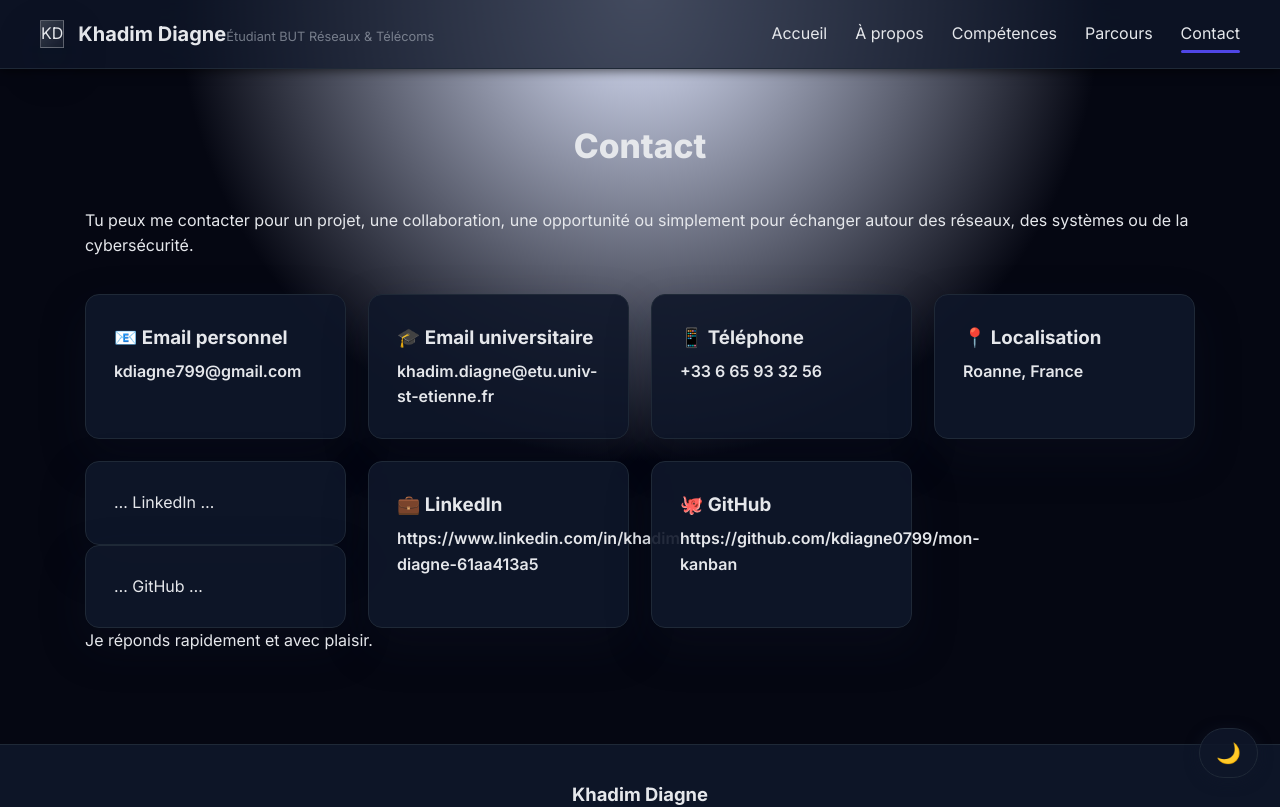
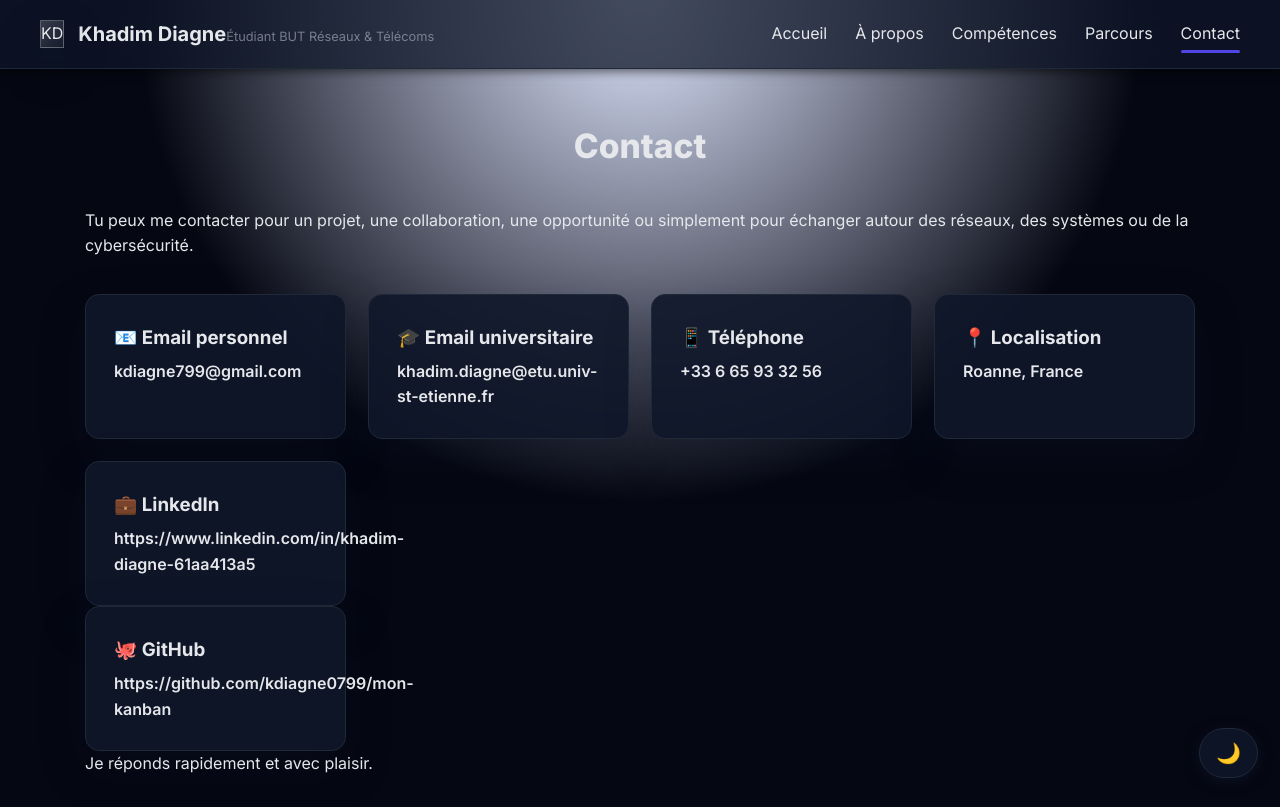
Before and after one commit to kdiagne0799/mon-kanban, a React (Vite) app: page /contact in a window 1280 px wide. Shown: the top 807 px of the page. Built offline with nearby package versions, Linux system fonts and the light colour scheme.

Commit message:
Refactor contact links section for clarity

```diff
--- a/src/pages/Contact.jsx
+++ b/src/pages/Contact.jsx
@@ -35,10 +35,8 @@ export default function Contact() {
           <p className="contact-value">Roanne, France</p>
         </div>
 
+        {/* LIENS PRO */}
         <div className="contact-links">
-  <div className="contact-card">… LinkedIn …</div>
-  <div className="contact-card">… GitHub …</div>
-</div>
 
           <div className="contact-card">
             <h3>💼 LinkedIn</h3>
@@ -56,6 +54,7 @@ export default function Contact() {
 
         </div>
 
+      </div>
 
       {/* MESSAGE DE FIN */}
       <p className="contact-footer">
```
Lines whose indentation alone changed are shown as unchanged.
